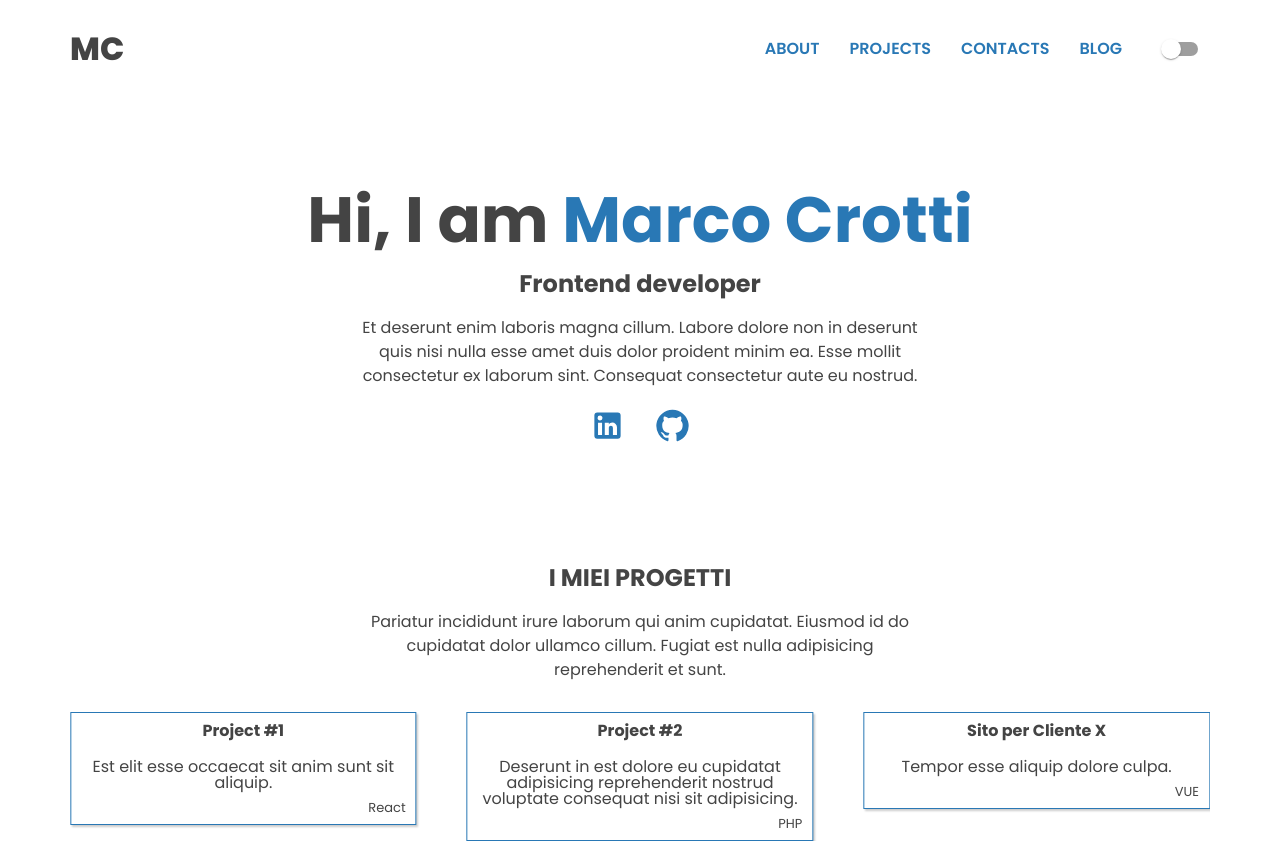
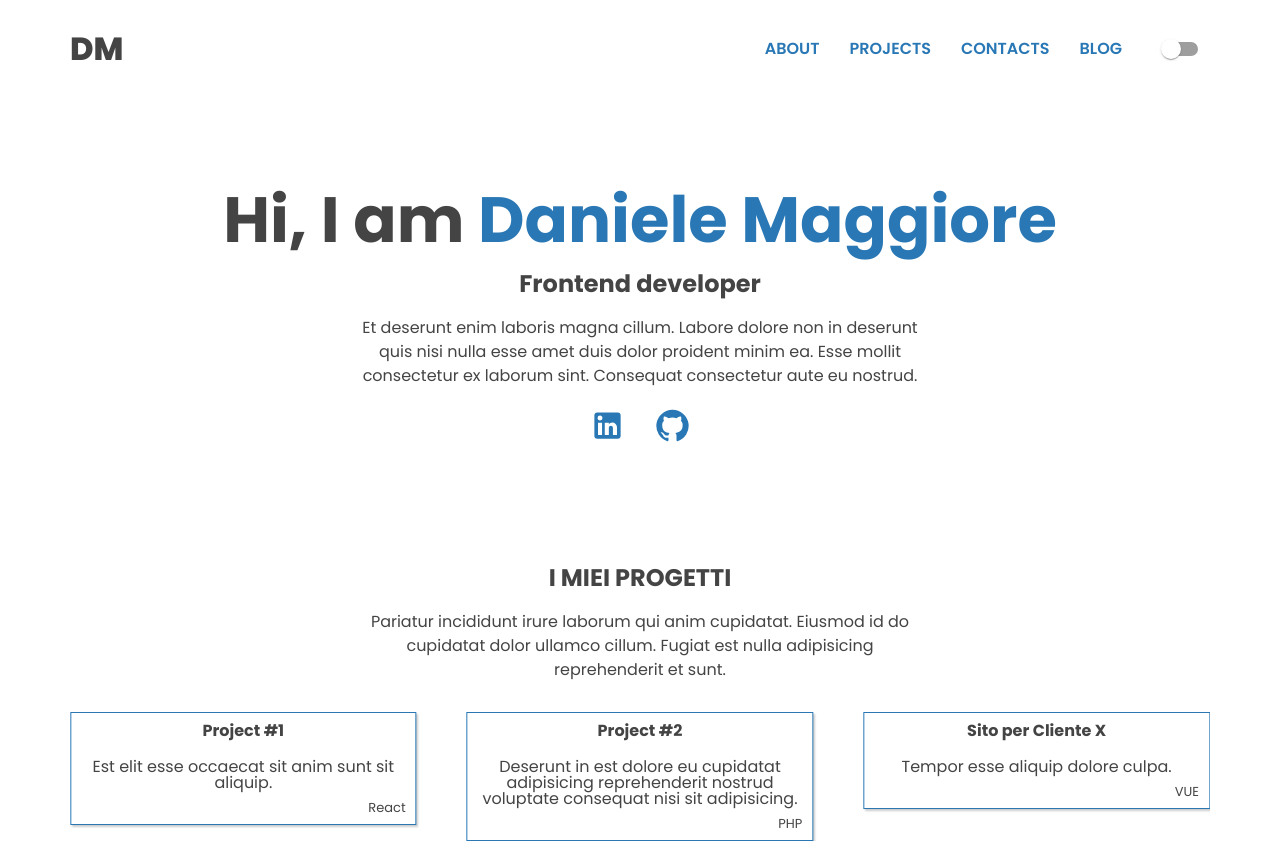
Before and after one commit to dmaggiore-sorint/ribes-portfolio, a React (Create React App) app: page / in a window 1280 px wide. Shown: the top 843 px of the page. Built offline with nearby package versions, Linux system fonts and the light colour scheme.

Commit message:
Added node-sass and refactor folder structure

```diff
--- a/package.json
+++ b/package.json
@@ -10,6 +10,7 @@
     "@testing-library/jest-dom": "^5.16.4",
     "@testing-library/react": "^13.1.1",
     "@testing-library/user-event": "^13.5.0",
+    "node-sass": "^7.0.1",
     "react": "^18.0.0",
     "react-dom": "^18.0.0",
     "react-scripts": "5.0.1",
--- a/src/components/About.js
+++ b/src/components/About.jsx
@@ -2,7 +2,7 @@ import { about } from "../portfolio";
 import LinkedInIcon from "@mui/icons-material/LinkedIn";
 import GitHubIcon from "@mui/icons-material/GitHub";
 
-function About({ darkMode }) {
+const About = ({ darkMode }) => {
   return (
     <section id="about" className="about">
       {about?.fullName && (
--- a/src/components/Contacts.js
+++ b/src/components/Contacts.jsx
@@ -1,7 +1,7 @@
 import { Button, Grid, TextField } from "@mui/material";
 import { contacts } from "../portfolio";
 
-function Contacts() {
+const Contacts = () => {
   return (
     <section id="contacts" className="contacts">
       <h3>{contacts?.title}</h3>
--- a/src/components/CustomSwiper.js
+++ b/src/components/CustomSwiper.jsx
@@ -2,13 +2,13 @@ import { Swiper, SwiperSlide } from "swiper/react";
 import "swiper/css";
 import { Autoplay } from "swiper";
 
-function CustomSwiper({ children }) {
+const CustomSwiper = ({ children }) => {
   return (
     <Swiper
       spaceBetween={50}
       slidesPerView={3}
-      onSlideChange={() => console.log("slide change")}
-      onSwiper={(swiper) => console.log(swiper)}
+      onSlideChange={() => {}}
+      onSwiper={(swiper) => {}}
       autoplay={{
         delay: 2500,
         disableOnInteraction: false,
--- a/src/components/Navbar.js
+++ b/src/components/Navbar.jsx
@@ -1,7 +1,7 @@
 import { Switch } from "@mui/material";
 import { about } from "../portfolio";
 
-function Navbar({ darkMode, setDarkMode }) {
+const Navbar = ({ darkMode, setDarkMode }) => {
   return (
     <div className="navbar">
       <div className="navbar__container">
--- a/src/components/Projects.js
+++ b/src/components/Projects.jsx
@@ -1,7 +1,7 @@
 import { projects } from "../portfolio";
 import CustomSwiper from "./CustomSwiper";
 
-function Projects() {
+const Projects = () => {
   return (
     <section id="projects" className="projects">
       <h3 className="projects__title">{projects.title}</h3>
--- a/src/index.js
+++ b/src/index.js
@@ -1,11 +1,11 @@
 import React from 'react';
 import ReactDOM from 'react-dom/client';
-import './index.css';
-import App from './App';
+import './index.scss';
+import HomePage from './pages/HomePage';
 
 const root = ReactDOM.createRoot(document.getElementById('root'));
 root.render(
   <React.StrictMode>
-    <App />
+    <HomePage />
   </React.StrictMode>
 );
--- a/src/portfolio.js
+++ b/src/portfolio.js
@@ -1,6 +1,6 @@
 export const about = {
-  fullName: "Marco Crotti",
-  abbrevation: "MC",
+  fullName: "Daniele Maggiore",
+  abbrevation: "DM",
   role: "Frontend developer",
   description:
     "Et deserunt enim laboris magna cillum. Labore dolore non in deserunt quis nisi nulla esse amet duis dolor proident minim ea. Esse mollit consectetur ex laborum sint. Consequat consectetur aute eu nostrud.",
```
Also changed, not shown: src/pages/HomePage.jsx (renamed from src/App.js, +6 -6 lines), src/index.scss (renamed from src/index.css), 1 other file (tests, documents, lock files or other folders).
